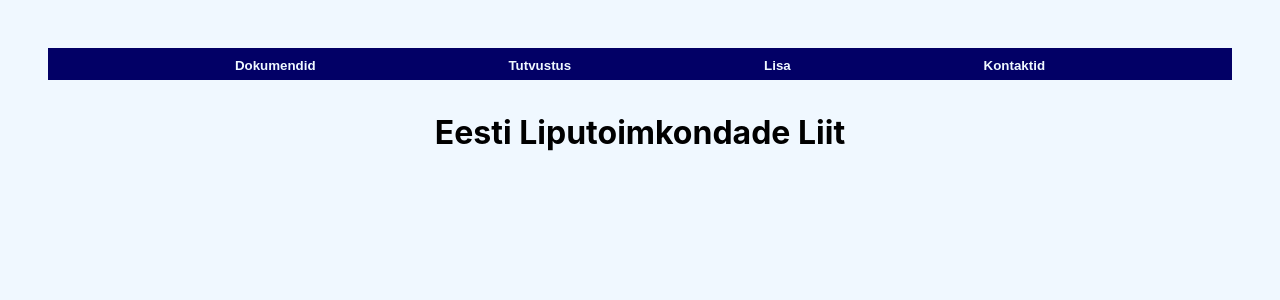
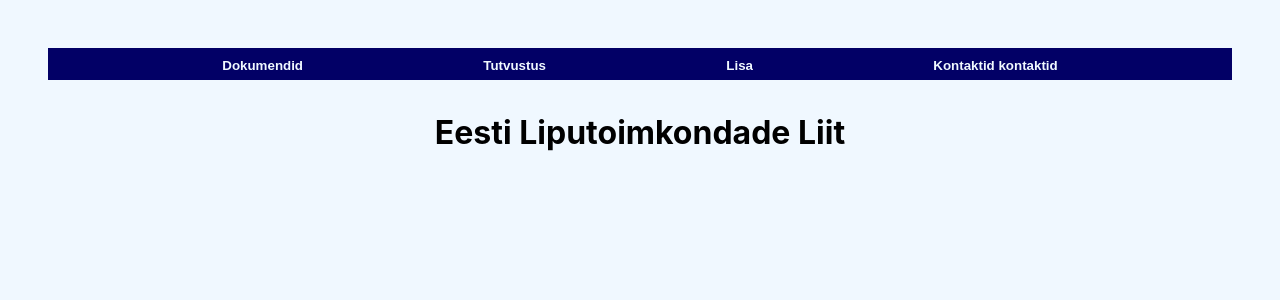
Before and after one commit to originaldreamer/ell.ee, a React (Vite) app: page / in a window 1280 px wide. Shown: the top 300 px of the page. Built offline with nearby package versions, Linux system fonts and the light colour scheme.

Commit message:
kontaktid pikaks

```diff
--- a/src/App.jsx
+++ b/src/App.jsx
@@ -24,7 +24,7 @@
             <li><button className = "about_me">Dokumendid</button></li>
             <li><button className = "about_me">Tutvustus</button></li>
             <li><button className = "about_me">Lisa</button></li>
-            <li><button className = "about_me">Kontaktid</button></li>
+            <li><button className = "about_me">Kontaktid kontaktid</button></li>
         </ul>
       </nav>
       <main>
```
